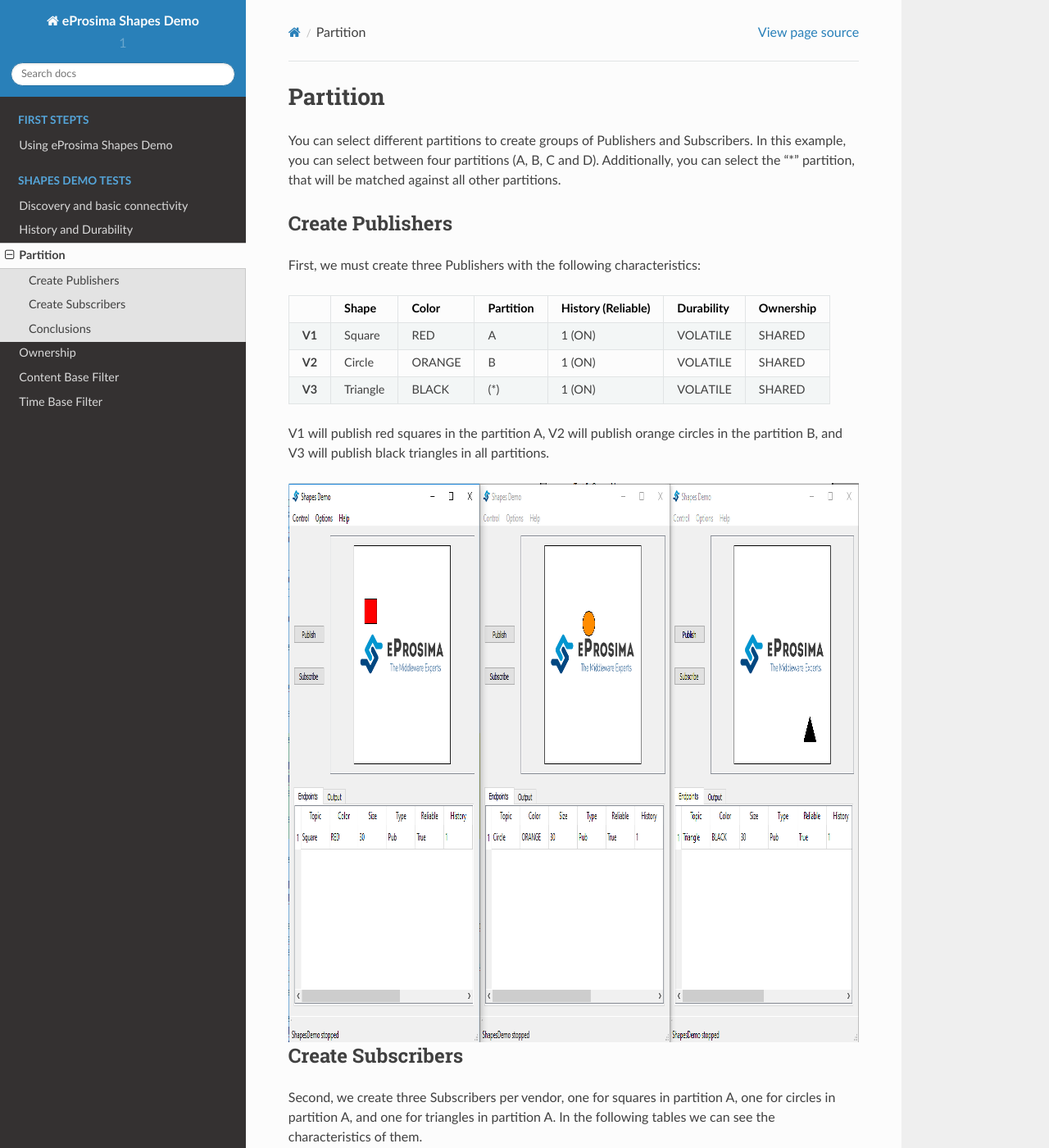
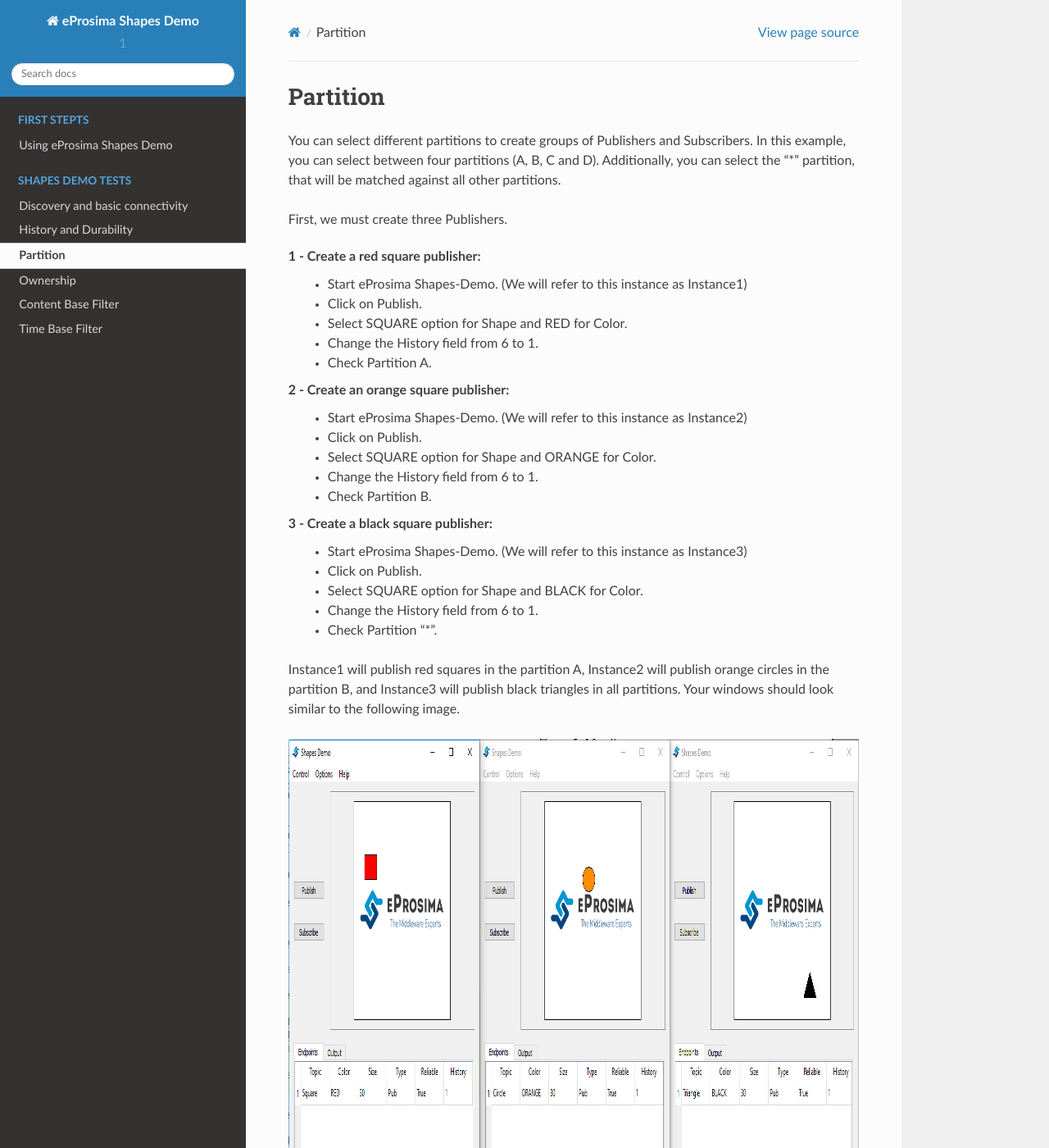
Before and after one commit to eProsima/Shapes-Demo-Docs, a Sphinx documentation site: the page built from docs/test4.rst, in a window 1280 px wide and 1400 px high. Shown: the whole window at 82% size. Built offline with Sphinx 7.4.7 and the Read the Docs theme 2.0.0, drawn with Linux system fonts in a browser that asks for light colours; some of the changed text lies outside the part shown.

Commit message:
Update test4.rst

```diff
--- a/docs/test4.rst
+++ b/docs/test4.rst
@@ -4,35 +4,39 @@
 You can select different partitions to create groups of Publishers and Subscribers.
 In this example, you can select between four partitions (A, B, C and D). Additionally, you can select the “*” partition, that will be matched against all other partitions.
 
-Create Publishers
------------------
+First, we must create three Publishers.
 
-First, we must create three Publishers with the following characteristics:
+1 - Create a red square publisher:
+   - Start eProsima Shapes-Demo. (We will refer to this instance as Instance1)
+   - Click on Publish.
+   - Select SQUARE option for Shape and RED for Color.
+   - Change the History field from 6 to 1.
+   - Check Partition A.
 
-+--------+----------+--------+-----------+---------+----------+------------+-----------+
-|        | Shape    | Color  | Partition | History (Reliable) | Durability | Ownership |
-+========+==========+========+===========+====================+============+===========+
-| **V1** | Square   | RED    | A         |     1 (ON)         | VOLATILE   | SHARED    |
-+--------+----------+--------+-----------+--------------------+------------+-----------+
-| **V2** | Circle   | ORANGE | B         |     1 (ON)         | VOLATILE   | SHARED    |
-+--------+----------+--------+-----------+--------------------+------------+-----------+
-| **V3** | Triangle | BLACK  | (*)       |     1 (ON)         | VOLATILE   | SHARED    |
-+--------+----------+--------+-----------+--------------------+------------+-----------+
+2 - Create an orange square publisher:
+   - Start eProsima Shapes-Demo. (We will refer to this instance as Instance2)
+   - Click on Publish.
+   - Select SQUARE option for Shape and ORANGE for Color.
+   - Change the History field from 6 to 1.
+   - Check Partition B.
 
-V1 will publish red squares in the partition A, V2 will publish orange circles in the partition B, and V3 will publish black triangles in all partitions.
+3 - Create a black square publisher:
+   - Start eProsima Shapes-Demo. (We will refer to this instance as Instance3)
+   - Click on Publish.
+   - Select SQUARE option for Shape and BLACK for Color.
+   - Change the History field from 6 to 1.
+   - Check Partition "*".
+
+Instance1 will publish red squares in the partition A, Instance2 will publish orange circles in the partition B, and Instance3 will publish black triangles in all partitions. Your windows should look similar to the following image.
 
 .. image:: test4_2.png
    :scale: 100 %
    :alt: Initial state
    :align: center
 
-Create Subscribers
-------------------
+Second, create three Subscribers per Instance with the following characteristics.
 
-Second, we create three Subscribers per vendor, one for squares in partition A, one for circles in partition A, and one for triangles in partition A.
-In the following tables we can see the characteristics of them.
-
-Subscribers in vendor V1:
+Instance1:
 
 +--------+----------+-----------+--------------------+------------+-----------+
 |        | Shape    | Partition | History (Reliable) | Durability | Ownership |
@@ -44,7 +48,7 @@
 |        | Triangle | A         | 1 (ON)             | VOLATILE   | SHARED    |
 +--------+----------+-----------+--------------------+------------+-----------+
 
-Subscribers in vendor V2:
+Instance2:
 
 +--------+----------+-----------+--------------------+------------+-----------+
 |        | Shape    | Partition | History (Reliable) | Durability | Ownership |
@@ -56,7 +60,7 @@
 |        | Triangle | A         | 1 (ON)             | VOLATILE   | SHARED    |
 +--------+----------+-----------+--------------------+------------+-----------+
 
-Subscribers in vendor V3:
+Instance3:
 
 +--------+----------+-----------+--------------------+------------+-----------+
 |        | Shape    | Partition | History (Reliable) | Durability | Ownership |
@@ -68,9 +72,6 @@
 |        | Triangle | A         | 1 (ON)             | VOLATILE   | SHARED    |
 +--------+----------+-----------+--------------------+------------+-----------+
 
-Conclusions
------------
-
 In partition A we only have red squares and black triangles. Because of this, all vendors find triangles and squares.
 In contrast, orange circles are published in partition B. This behaviour is shown in the following image.
 
```
